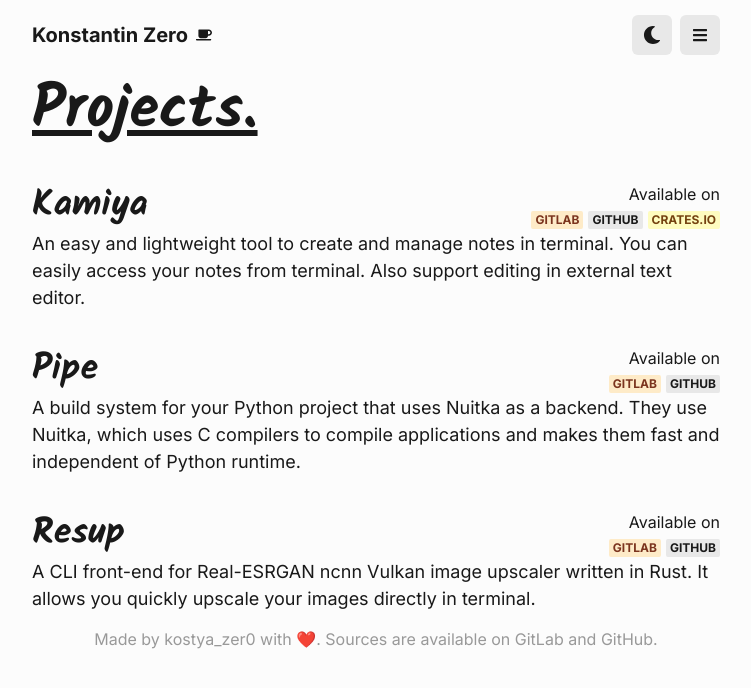
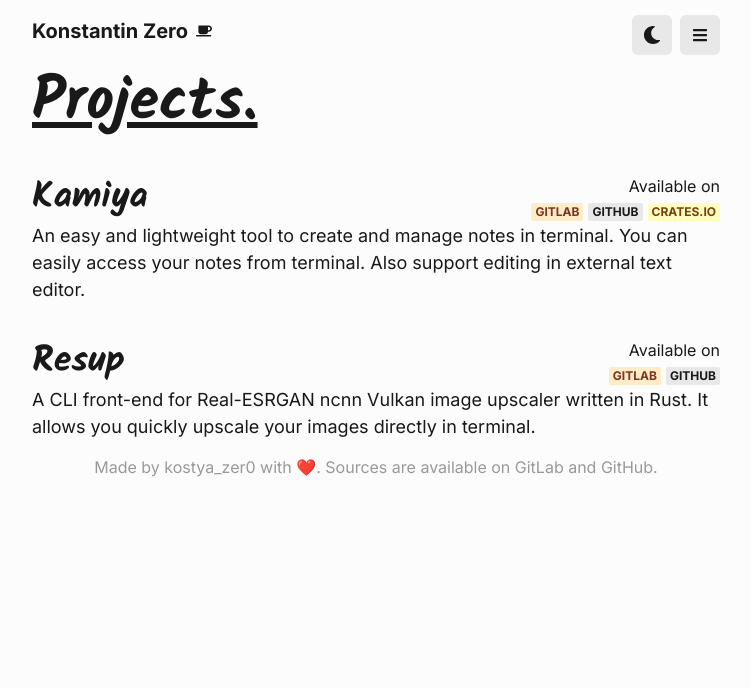
Before and after one commit to kostya-zero/homepage, a React (Create React App) app: page /projects in a window 1280 px wide. Shown: the top 688 px of the page, without its empty margins (264-1015 px from the left). Built offline with nearby package versions, Linux system fonts and the light colour scheme.

Commit message:
feat: change some elements for `NavBar` and remove Pipe from projects

```diff
--- a/src/components/NavBar.js
+++ b/src/components/NavBar.js
@@ -1,68 +1,90 @@
-import { Box, Stack, HStack, IconButton, Menu, MenuButton, MenuItem, MenuList } from "@chakra-ui/react"
-import { FaBars, FaBriefcase, FaGithub, FaHome, FaTools, FaUserFriends } from "react-icons/fa"
-import { Navigate, useNavigate } from "react-router-dom"
-import { ColorModeSwitcher } from "../ColorModeSwitcher"
-import Logo from "./Logo"
+import {
+  Box,
+  Stack,
+  HStack,
+  Text,
+  Flex,
+  IconButton,
+  Menu,
+  MenuButton,
+  MenuItem,
+  MenuList,
+} from '@chakra-ui/react';
+import {
+  FaBars,
+  FaBriefcase,
+  FaGithub,
+  FaHome,
+  FaTools,
+  FaUserFriends,
+} from 'react-icons/fa';
+import { Navigate, useNavigate } from 'react-router-dom';
+import { ColorModeSwitcher } from '../ColorModeSwitcher';
+import Logo from './Logo';
 
 function NavBar() {
   const navigate = useNavigate();
 
   function go_home() {
-        navigate("/")
+    navigate('/');
   }
 
   function go_projects() {
-        navigate("/projects")
+    navigate('/projects');
   }
 
   function go_workspace() {
-        navigate("/workspace")
+    navigate('/workspace');
   }
 
   function go_contacts() {
-        navigate("/contacts")
+    navigate('/contacts');
   }
 
   function go_source() {
-        window.open("https://gitlab.com/kostya-zero/homepage", "_blank")
+    window.open('https://gitlab.com/kostya-zero/homepage', '_blank');
   }
 
   return (
     <>
-        <Box margin="15px">
-            <HStack>
-                <Logo/>
-                <Box flex={1} align="right">
-                    <ColorModeSwitcher/>
+      <Box>
+        <Flex
+          h={8}
+          margin="15px"
+          justify="space-between"
+        >
+          <Logo />
+          <Flex>
+            <ColorModeSwitcher />
             <Menu>
-                        <MenuButton as={IconButton} variant="solid" icon={<FaBars/>}/>
+              <MenuButton as={IconButton} variant="solid" icon={<FaBars />} />
               <MenuList>
-                            <MenuItem icon={<FaHome/>} onClick={go_home}>
+                <MenuItem icon={<FaHome />} onClick={go_home}>
                   Home
                 </MenuItem>
 
-                            <MenuItem icon={<FaBriefcase/>} onClick={go_projects}>
+                <MenuItem icon={<FaBriefcase />} onClick={go_projects}>
                   Projects
                 </MenuItem>
 
-                            <MenuItem icon={<FaTools/>} onClick={go_workspace}>
+                <MenuItem icon={<FaTools />} onClick={go_workspace}>
                   Workspace
                 </MenuItem>
 
-                            <MenuItem icon={<FaUserFriends/>} onClick={go_contacts}>
+                <MenuItem icon={<FaUserFriends />} onClick={go_contacts}>
                   Contacts
                 </MenuItem>
 
-                            <MenuItem icon={<FaGithub/>} onClick={go_source}>
+                <MenuItem icon={<FaGithub />} onClick={go_source}>
                   View Source Code
                 </MenuItem>
               </MenuList>
             </Menu>
-                </Box>
-            </HStack>
+          </Flex>
+        </Flex>
       </Box>
     </>
-    )
+  );
 }
 
-export default NavBar
+export default NavBar;
--- a/src/pages/Projects.js
+++ b/src/pages/Projects.js
@@ -59,20 +59,6 @@ function Projects() {
             </Box>
             <Box margin="15px" marginTop="35px" >
                 <HStack flex={1}>
-                    <Heading fontSize="4xl" fontWeight={700} fontFamily="Kalam">Pipe</Heading>
-                    <Box flex={1} align="right">
-                        <Text>Available on</Text>
-                        <Badge colorScheme="orange" align="right" onClick={open_pipe_gl} cursor="pointer">GitLab</Badge>
-                        <Badge colorScheme="gray" align="right" marginLeft="5px" onClick={open_pipe_gh} cursor="pointer">GitHub</Badge>
-                    </Box>
-                </HStack>
-                <Text fontSize="lg">
-                    A build system for your Python project that uses Nuitka as a backend.
-                    They use Nuitka, which uses C compilers to compile applications and makes them fast and independent of Python runtime.
-                </Text>
-            </Box>
-            <Box margin="15px" marginTop="35px" >
-                <HStack flex={1}>
                     <Heading fontSize="4xl" fontWeight={700} fontFamily="Kalam">Resup</Heading>
                     <Box flex={1} align="right">
                         <Text>Available on</Text>
```
Lines whose indentation alone changed are shown as unchanged.
